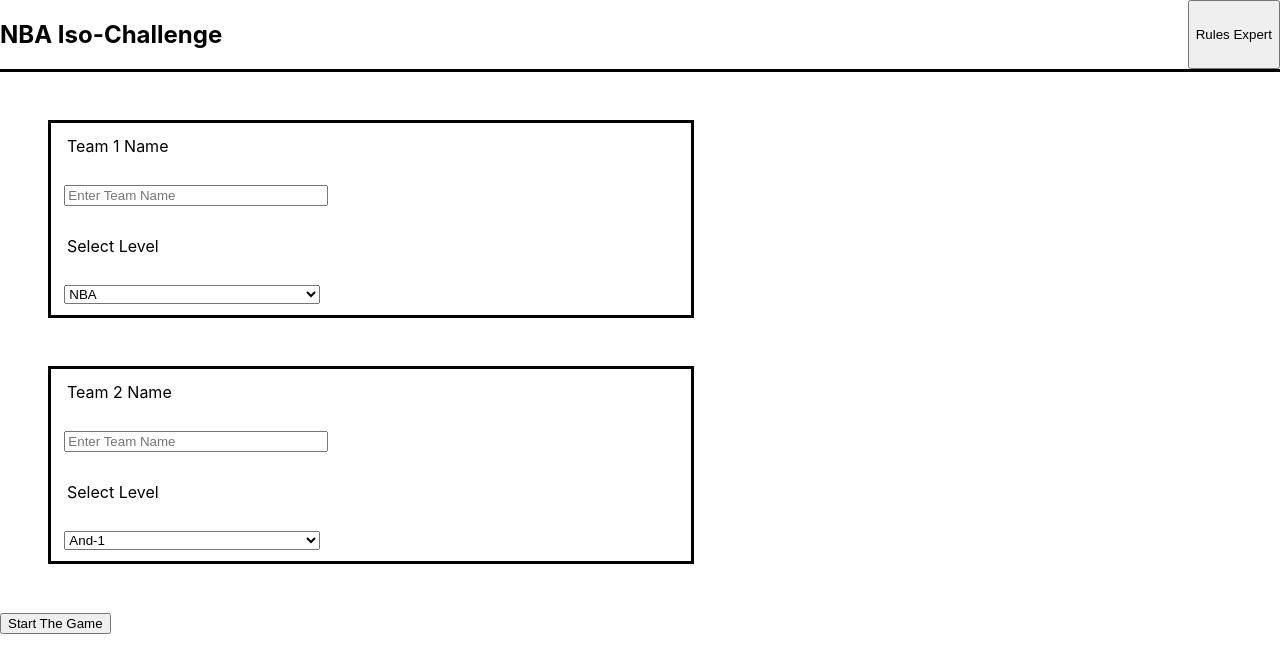
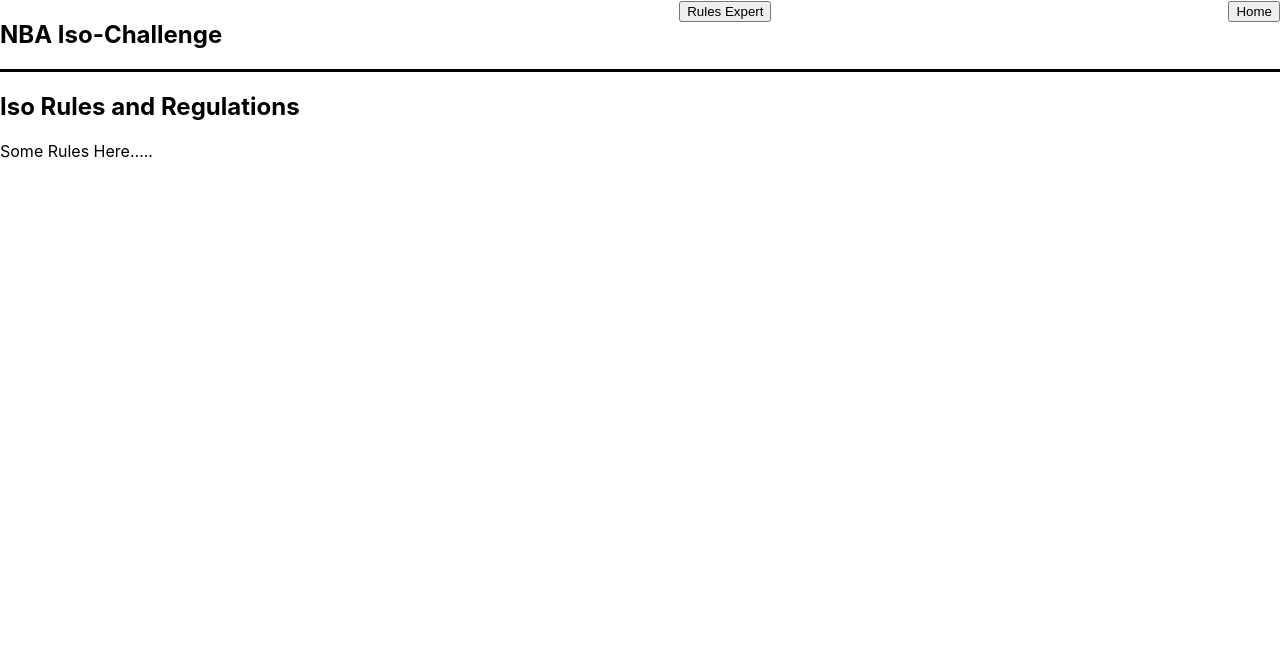
Before and after one commit to Garrett-Iannuzzi/iso-challenge, a React (Create React App) app: page /rules in a window 1280 px wide. Shown: the top 672 px of the page. Built offline with nearby package versions, Linux system fonts and the light colour scheme; no server answers.

Commit message:
Add routing for nav/home/rules pages

```diff
--- a/src/Components/App/App.js
+++ b/src/Components/App/App.js
@@ -4,6 +4,7 @@
 import { getPlayers, getStats } from '../../apiCalls';
 import './App.scss';
 import HomeContainer from '../../Containers/HomeContainer/HomeContainer';
+import Rules from '../../Components/Rules/Rules';
 
 
 class App extends Component {
@@ -26,13 +27,23 @@
   render() {
     return (
       <body>
-          <Route path='/' render={() =>
-        <main>
+        <Route exact path='/' render={() =>
+          <main>
             <Nav />
             <HomeContainer />
-        </main>
+          </main>
           }
           />
+        <Route path='/rules' render={() =>
+          <main>
+            <Nav />
+            <Rules />
+          </main>
+          }
+        />
+        {/* <Route path='/home' render={() =>
+        }>
+        </Route> */}
       </body>
     );
   }
--- a/src/Components/Nav/Nav.js
+++ b/src/Components/Nav/Nav.js
@@ -1,12 +1,18 @@
 import React from 'react';
 import './Nav.scss';
+import { Link } from 'react-router-dom';
 
 const Nav = () => {
   return(
     <div>
       <nav>
         <h1>NBA Iso-Challenge</h1>
-        <button>Rules Expert</button>
+        <Link to='/rules'>
+          <button>Rules Expert</button>
+        </Link>
+        <Link to='/'>
+          <button>Home</button>
+        </Link>
       </nav>
     </div>
   )
```
